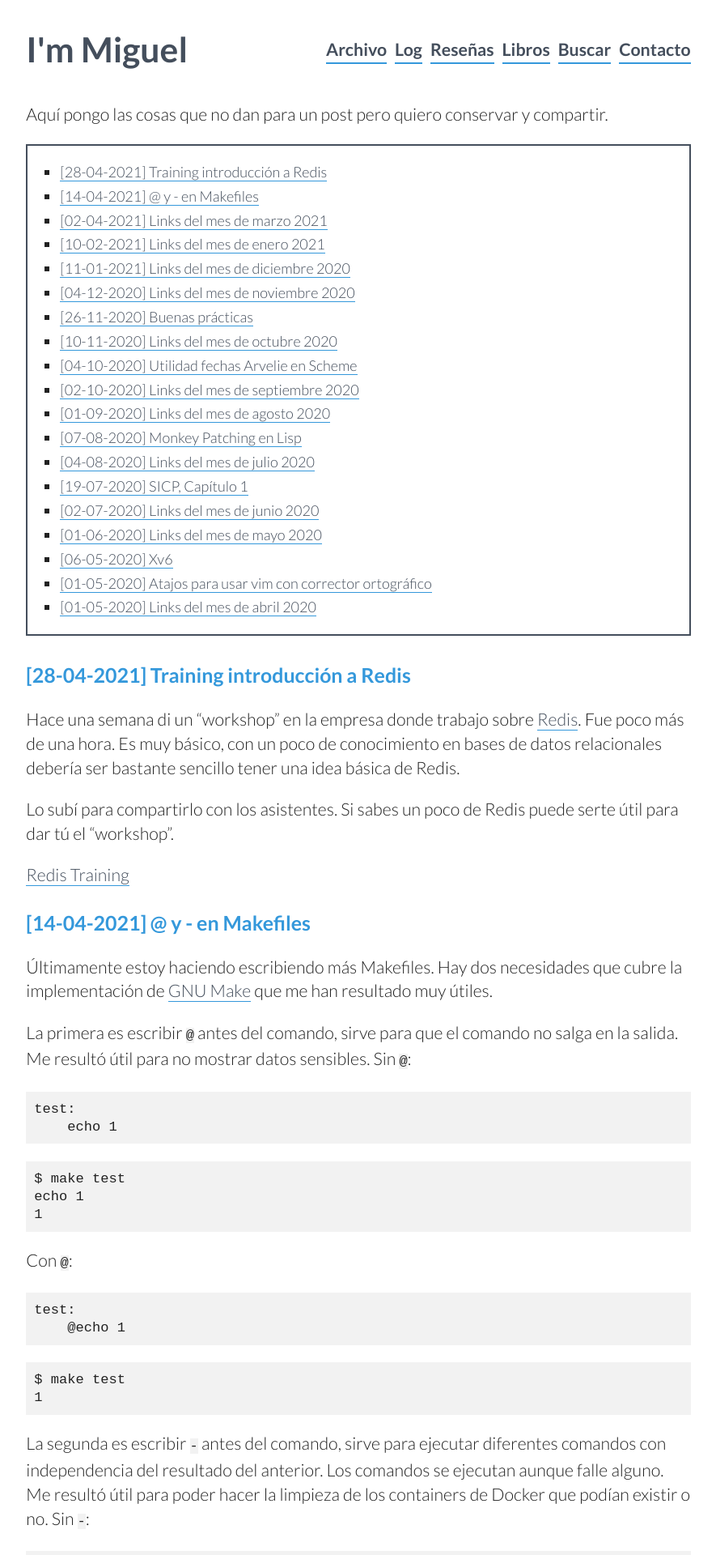
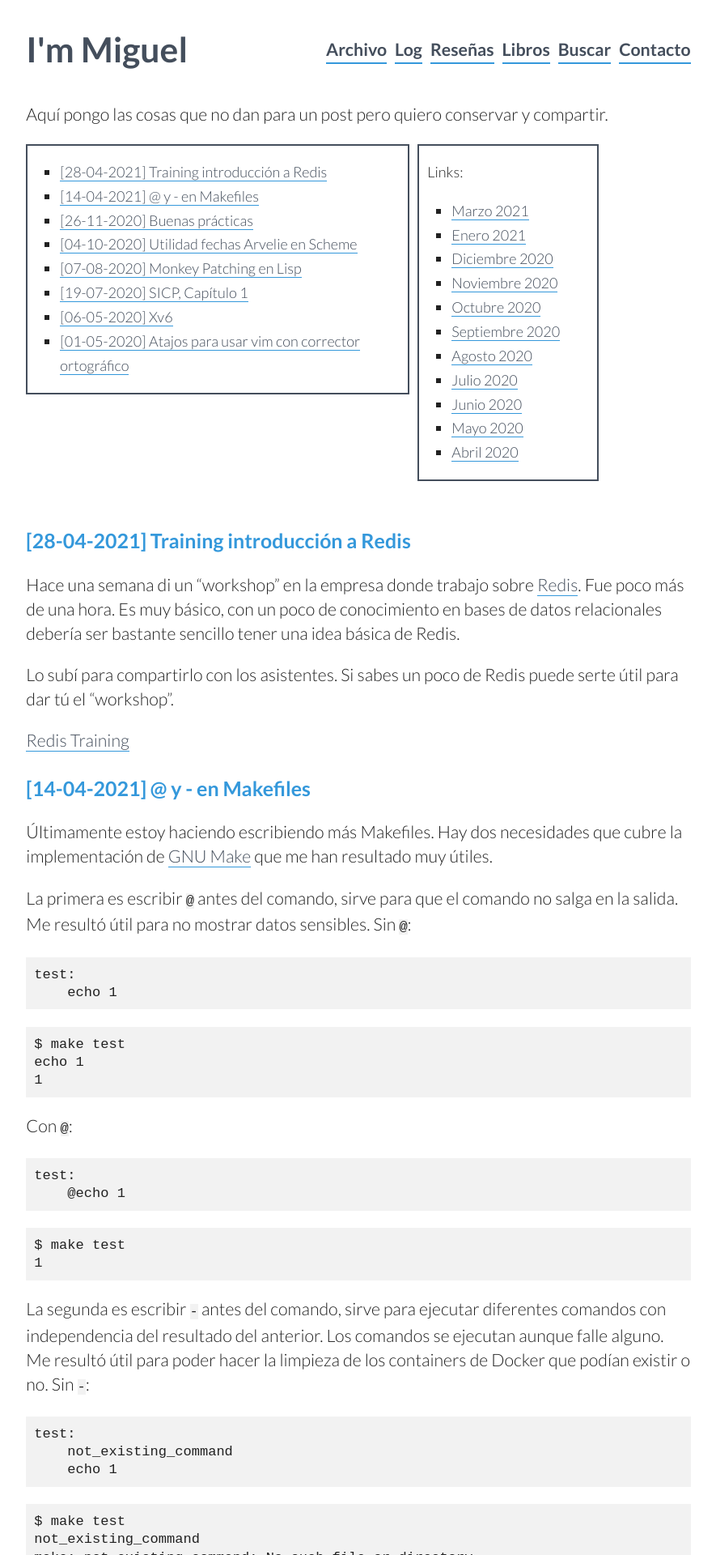
Before and after one commit to MiguelBel/MiguelBel.github.io, a Jekyll site: the page built from log.md, in a window 1280 px wide. Shown: the top 1920 px of the page at 81% size, without its empty margins (197-1082 px from the left). Built offline with Jekyll 4.4.1, drawn with Linux system fonts in a browser that asks for light colours.

Commit message:
Split indexes between links and other

```diff
--- a/css/log.css
+++ b/css/log.css
@@ -3,6 +3,13 @@
   border: 2px solid #444e5c;
   margin-bottom: 30px;
   font-size: 18px;
+  width: 450px;
+  float: left;
+  margin-right: 10px;
+}
+
+.links-index {
+  width: 200px;
 }
 
 .content-index ul li {
@@ -19,3 +26,9 @@
   margin-left: 30px;
   margin-top: 5px;
 }
+
+.log-entries {
+  display: block;
+  float: right;
+  width: 100%;
+}
--- a/log.md
+++ b/log.md
@@ -7,27 +7,48 @@ permalink: /log/
 Aquí pongo las cosas que no dan para un post pero quiero conservar y compartir.
 
 {% assign entries = site.posts | where_exp: "post", "post.categories contains 'Log'" %}
+{% assign links_identifier_in_title = "Links" %}
 
 <div class="content-index" markdown="1">
   <ul>
     {% for entry in entries %}
-      <li>
-        <a href="#{{ entry.anchor }}">
-          [{{ entry.date | date: '%d-%m-%Y' }}] {{ entry.title }}
-        </a>
-      </li>
+      {% unless entry.title contains links_identifier_in_title %}
+        <li>
+          <a href="#{{ entry.anchor }}">
+            [{{ entry.date | date: '%d-%m-%Y' }}] {{ entry.title }}
+          </a>
+        </li>
+      {% endunless %}
     {% endfor %}
   </ul>
 </div>
 
-{% for entry in entries %}
-  <div id="{{ entry.anchor }}">
-    <a href="/log#{{ entry.anchor }}">
-      <h3>[{{ entry.date | date: '%d-%m-%Y' }}] {{ entry.title }}</h3>
-    </a>
-  </div>
+<div class="content-index links-index" markdown="1">
+  <p>Links:</p>
+  <ul>
+    {% for entry in entries %}
+      {% if entry.title contains 'Links' %}
+        <li>
+          <a href="#{{ entry.anchor }}">
+            {{ entry.title | replace: "Links del mes de ", "" | capitalize }}
+          </a>
+        </li>
+      {% endif %}
+    {% endfor %}
+  </ul>
+</div>
+<div>
 
-  <div class="log-entry">
-    {{ entry.content }}
-  </div>
-{% endfor %}
+<div class="log-entries">
+  {% for entry in entries %}
+    <div id="{{ entry.anchor }}">
+      <a href="/log#{{ entry.anchor }}">
+        <h3>[{{ entry.date | date: '%d-%m-%Y' }}] {{ entry.title }}</h3>
+      </a>
+    </div>
+
+    <div class="log-entry">
+      {{ entry.content }}
+    </div>
+  {% endfor %}
+<div>
```
